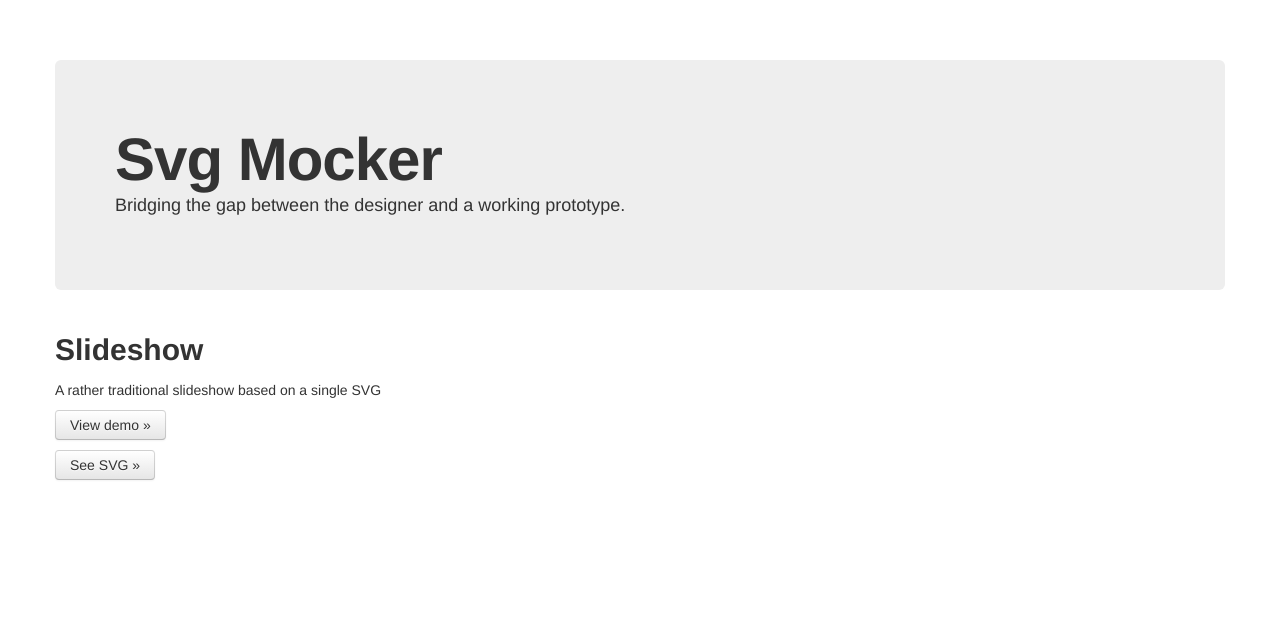
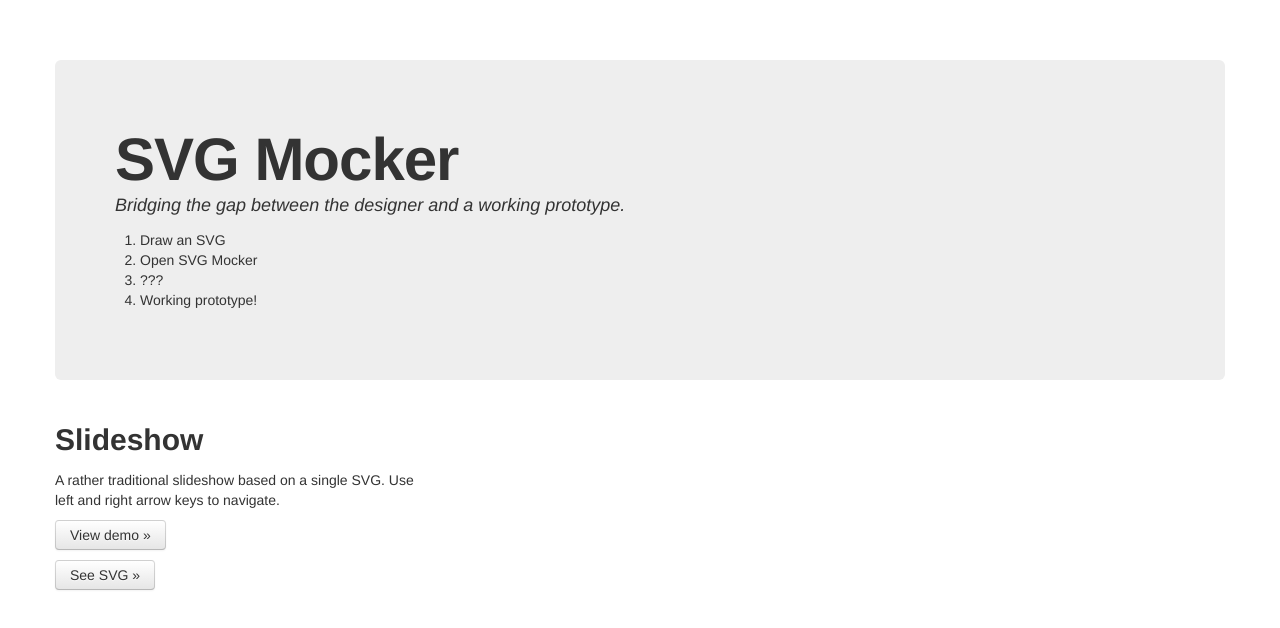
Before and after one commit to tehmou/svgmocker, a plain HTML site: page index.html in a window 1280 px wide. Drawn offline with Linux system fonts and the light colour scheme.

Commit message:
Update main page description.

```diff
--- a/index.html
+++ b/index.html
@@ -6,7 +6,7 @@
     <head>
         <meta charset="utf-8">
         <meta http-equiv="X-UA-Compatible" content="IE=edge,chrome=1">
-        <title>Svg Mocker</title>
+        <title>SVG Mocker</title>
         <meta name="description" content="">
         <meta name="viewport" content="width=device-width">
 
@@ -29,14 +29,22 @@
         <div class="container">
 
             <div class="hero-unit">
-                <h1>Svg Mocker</h1>
-                <p>Bridging the gap between the designer and a working prototype.</p>
+                <h1>SVG Mocker</h1>
+                <p><i>Bridging the gap between the designer and a working prototype.</i></p>
+                <p>
+                    <ol>
+                        <li>Draw an SVG</li>
+                        <li>Open SVG Mocker</li>
+                        <li>???</li>
+                        <li>Working prototype!</li>
+                    </ol>
+                </p>
             </div>
 
             <div class="row">
                 <div class="span4">
                     <h2>Slideshow</h2>
-                    <p>A rather traditional slideshow based on a single SVG</p>
+                    <p>A rather traditional slideshow based on a single SVG. Use left and right arrow keys to navigate.</p>
                     <p><a class="btn" href="examples/3d-printing/index.html">View demo &raquo;</a></p>
                     <p><a class="btn" href="examples/3d-printing/3dprinting.svg">See SVG &raquo;</a></p>
                 </div>
```
